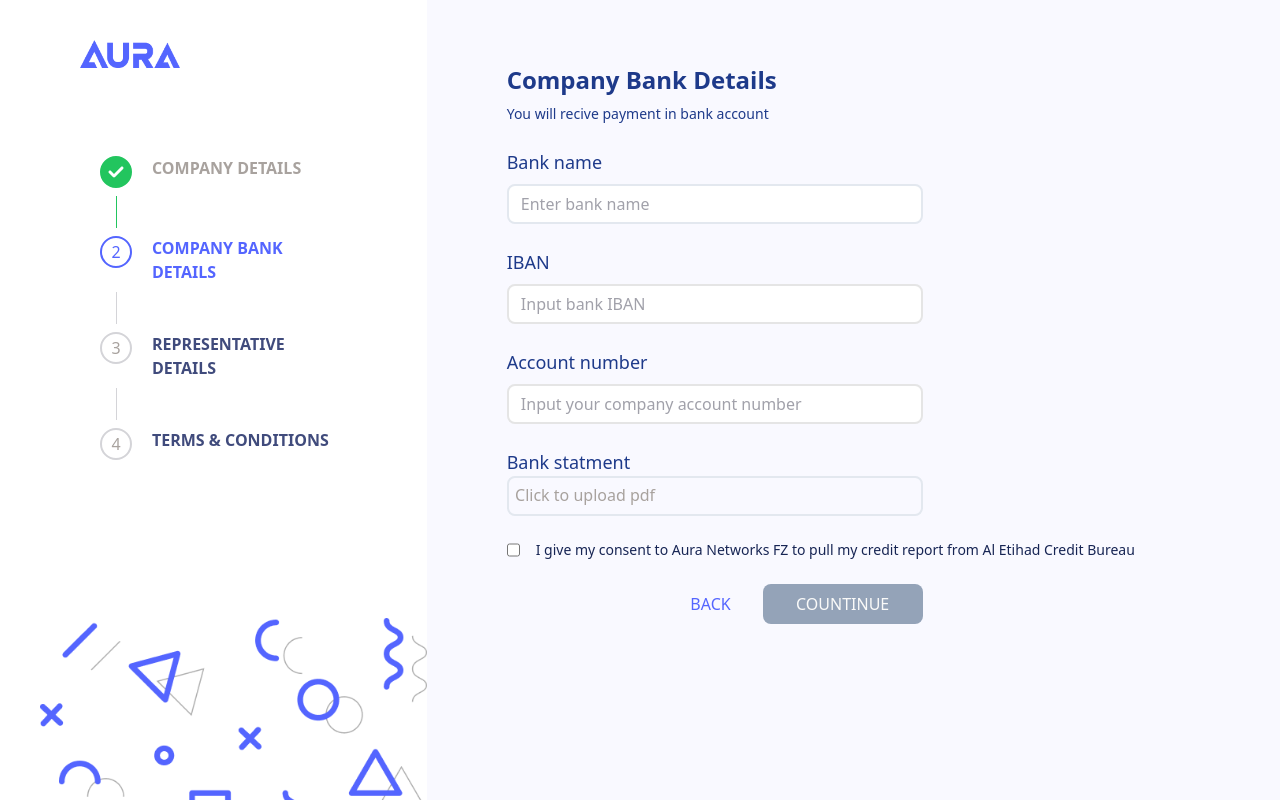
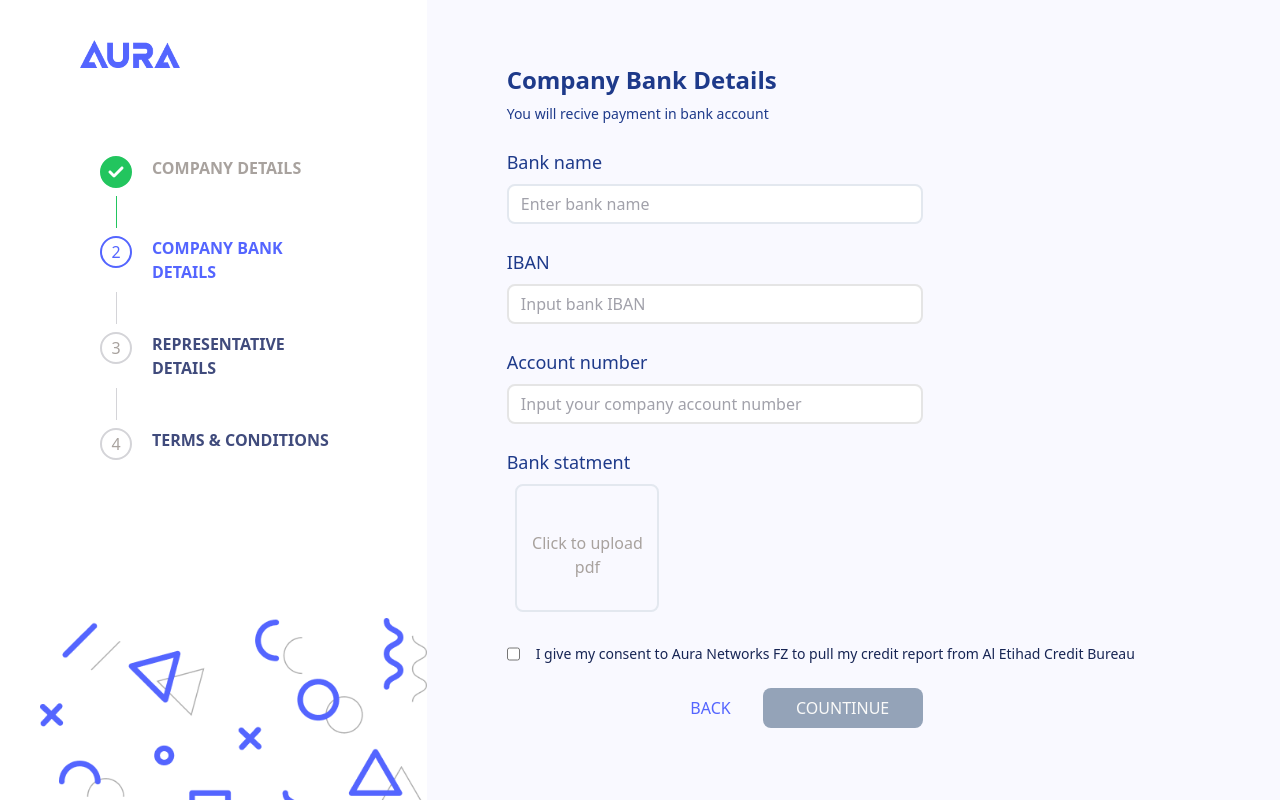
Before and after one commit to Hamzaahmed409/Aura_loacls, a React (Vite) app: page /company-bank-details in a window 1280 px wide. Built offline with nearby package versions, Linux system fonts and the light colour scheme.

Commit message:
multi pdf added

```diff
--- a/package.json
+++ b/package.json
@@ -38,6 +38,8 @@
     "cmdk": "^0.2.0",
     "date-fns": "^2.30.0",
     "dayjs": "^1.11.10",
+    "filepond": "^4.30.6",
+    "filepond-plugin-pdf-preview": "^1.0.4",
     "i": "^0.3.7",
     "lucide-react": "^0.244.0",
     "moment": "^2.29.4",
@@ -53,6 +55,7 @@
     "react-js-loader": "^0.1.3",
     "react-modal": "^3.16.1",
     "react-moment": "^1.1.3",
+    "react-pdf": "^7.7.0",
     "react-phone-input-2": "^2.15.1",
     "react-pro-sidebar": "^1.1.0-alpha.1",
     "react-redux": "^8.1.3",
--- a/src/pages/authPages/BankDetails.tsx
+++ b/src/pages/authPages/BankDetails.tsx
@@ -1,28 +1,36 @@
 import { FontAwesomeIcon } from '@fortawesome/react-fontawesome';
-import { faCircleCheck } from '@fortawesome/free-solid-svg-icons';
+import { faCircleCheck, faFile } from '@fortawesome/free-solid-svg-icons';
 import 'react-dropdown/style.css';
 import { useNavigate } from 'react-router-dom';
 import { useState } from 'react';
 export default function CompanyDetails() {
     const navigate = useNavigate();
-    const [selectedFile, setSelectedFile] = useState(null);
+    const [selectedFile, setSelectedFile] = useState([]);
     const [bankDetails, setBankDetails] = useState({
         bankName: '',
         iban: '',
         accountNumber: '',
 
     });
-
+    console.log(selectedFile);
     const handleFileChange = (e) => {
         const file = e.target.files[0];
         if (file && file.type === 'application/pdf') {
-            setSelectedFile(file);
-            localStorage.setItem('selectedFile', JSON.stringify({
-                file
-             }));
+            setSelectedFile([...selectedFile, file]);
+            // localStorage.setItem('selectedFile', JSON.stringify({
+            //     file
+            // }));
         } else {
             alert('Please select a valid PDF file.');
         }
+        // if (file && file.type === 'application/pdf') {
+        //     setSelectedFile(file);
+        //     localStorage.setItem('selectedFile', JSON.stringify({
+        //         file
+        //      }));
+        // } else {
+        //     alert('Please select a valid PDF file.');
+        // }
     };
     return (
         <>
@@ -144,18 +152,41 @@ export default function CompanyDetails() {
                                 Bank statment
                             </h3>
 
-                                <div className="file-upload field-border-color rounded-lg h-10 border-neutral-200 border-2 sm: w-11/12 md:w-3/5 ">
+                            <div className=' flex w-1/2'>
+                                <div className=' flex' >
+                                    {
+                                        selectedFile.map((e) => {
+                                            return (
+                                                <div className="file-upload field-border-color rounded-lg h-32 border-neutral-200 border-2 w-36 p-2 flex items-center justify-center m-2">
+                                                    <FontAwesomeIcon className="mr-2 h-8 color-primary" icon={faFile} />
+                                                    <h3 className="color-primary">
+                                                        {e.name.length > 10 ? e.name.substring(0, 15) + '...' : e.name}
+                                                    </h3>
+                                                </div>
 
+
+                                            )
+                                        })
+                                    }
+                                </div>
+
+                                {
+                                    selectedFile.length < 6 ?
+                                        <div className="file-upload field-border-color rounded-lg h-32 border-neutral-200 border-2  w-36 text-center m-2">
                                             <input
-
                                                 type="file"
                                                 accept=".pdf"
                                                 onChange={handleFileChange}
                                                 className="  "
                                             />
-                                    <h3 className=" text-muted-foreground "> {selectedFile?.name || "Click to upload pdf"}</h3>
+                                            {/* <h3 className=" text-muted-foreground mt-10 "> {selectedFile?.name || "Click to upload pdf"}</h3> */}
+                                            <h3 className=" text-muted-foreground mt-10 ">Click to upload pdf</h3>
+                                        </div> : null
+                                }
+
+
+
                             </div>
-
 
                         </div>
 
--- a/src/styles/globals.css
+++ b/src/styles/globals.css
@@ -163,7 +163,7 @@ body {
   padding: 0.3rem;
   position: relative;
   cursor: pointer;
-  height: 40px;
+  /* height: 40px; */
   padding-left: 0.4rem;
 }
 .file-upload p {
```
Also changed, not shown: 1 other file (tests, documents, lock files or other folders). Lines whose indentation alone changed are shown as unchanged.
